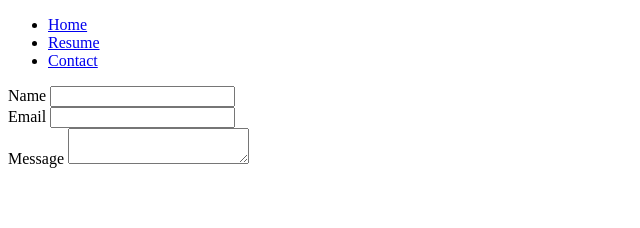
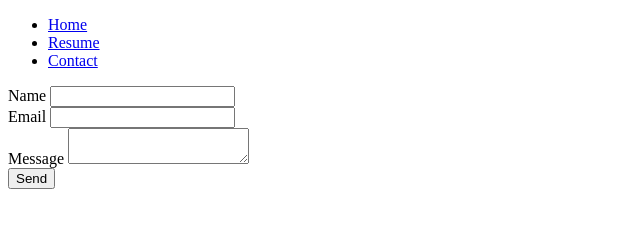
Before and after one commit to microtrain/microtrain.github.io, a plain HTML site: page contact.html in a window 1280 px wide. Shown: the whole page, without its empty margins (0-640 px from the left). Drawn offline with Linux system fonts and the light colour scheme.

Commit message:
Added a submit button

```diff
--- a/contact.html
+++ b/contact.html
@@ -33,6 +33,10 @@
 
             <input type="hidden" name="_subject" value="New submission!">
 
+            <div>
+                <input type="submit" value="Send">
+            </div>
+
         </form>
     </body>
 </html>
```
